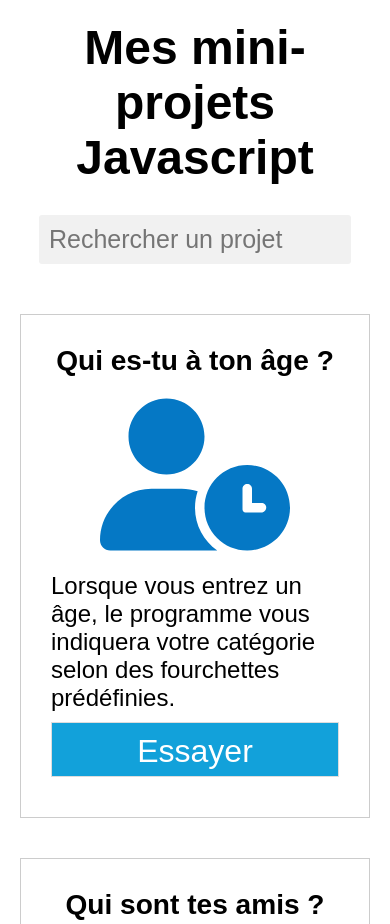
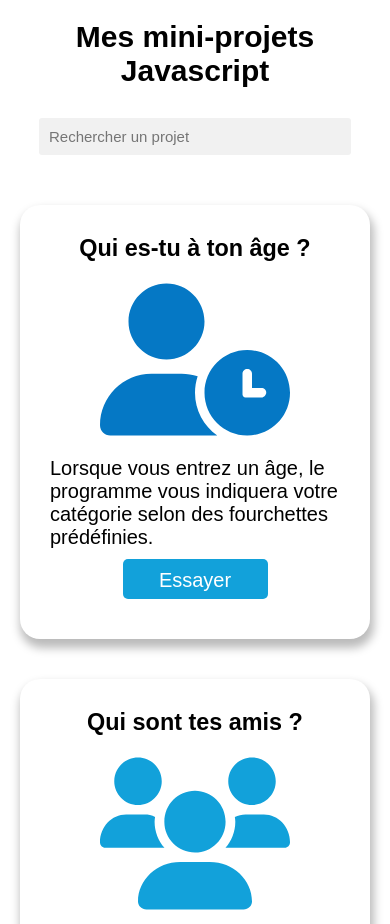
Before and after one commit to Jonathanrazakalalaina/Mini-projets-javascript, a plain HTML site: page index.html in a window 390 px wide. Shown: the top 924 px of the page. Drawn offline with Linux system fonts and the light colour scheme.

Commit message:
improving user interface

```diff
--- a/index.html
+++ b/index.html
@@ -96,6 +96,11 @@
         </div>
     </div>
 
+    <div class="footer">
+        <h4>By Jonathan RAZAKALALAINA</h4>
+        <p>© copyright 2021</p>
+    </div>
+
 
    <script src="app.js"></script>
 </body>
--- a/style.css
+++ b/style.css
@@ -36,36 +36,24 @@ input:focus {
     border-bottom: 2px solid #12a1da;
 }
 
-form button {
-    padding: 5px;
-    height: 40px;
-    margin: 20px 0;
-    border: 1px solid #ddd;
-    font-size: 1.1rem;
-    transition: all 0.3s ease-in 0s;
-}
-
-form button:hover {
-    cursor: pointer;
-    background-color: #ccc;
-}
-
 .projects-block {
     display: flex;
+    flex-direction: row;
     flex-wrap: wrap;
     justify-content: center;
-    flex-direction: row;
-    margin: 20px;
+    align-items: flex-start;
+    padding: 20px;
 }
 
 .project {
-    margin: 10px;
-    padding: 10px;
+    margin: 15px;
+    padding: 20px;
     width: 275px;
     display: flex;
     flex-direction: column;
     align-items: flex-start center;
-    border: 1px solid #cccccc;
+    box-shadow: 2px 7px 10px 2px rgba(0, 0, 0, 0.27);
+    border-radius: 20px;
     background-color: white;
     transition: all 0.1s ease-in 0s;
 }
@@ -73,10 +61,6 @@ form button:hover {
 .ten div {
     display: flex;
     flex-direction: row;
-}
-
-.project:hover {
-    box-shadow: 2px 4px  10px #808080;
 }
 
 h3 {
@@ -90,15 +74,17 @@ img {
     margin: 10px 38px;
 }
 
-p {
-    pointer-events: none;
+.project p {
+    text-align: left;
 }
 
 .try {
   width: 50%;
   height: 40px;
   margin: 10px 0;
-  border: 1px solid #ddd;
+  border: none;
+  outline: none;
+  border-radius: 5px;
   font-size: 1.1rem;
   background-color: #12a1da;
   color: white;
@@ -111,12 +97,29 @@ p {
     color: white;
 }
 
+.footer {
+    width: 100%;
+    text-align: center;
+    padding: 10px 0;
+    border-top: 1.5px solid #333;
+}
+
+@media screen and (max-width: 1210px) {
+    .projects-block {
+        grid-template-rows: repeat(auto, 1fr);
+        grid-template-columns: repeat(auto-fit, minmax(300px, 1fr));
+        gap: 0;
+    }
+    .project {
+        margin: 15px 0;
+    }
+}
 
 
-@media (max-width: 760px) {
+@media (max-width: 683px) {
 
     h1 {
-        font-size: 3rem;
+        font-size: 30px;
     }
 
     .projects-block {
@@ -128,17 +131,16 @@ p {
         width: 100%;
         align-items: center;
         padding: 30px;
-        font-size: 1.5rem;
+        font-size: 20px;
         margin: 20px auto;
         display: flex;
         flex-direction: column;
     }
 
     .try {
-        width: 100%;
+        width: 50%;
         padding: 10px;
-        font-size: 2rem;
-        height: 55px;
+        font-size: 20px;
     }
 
     form {
@@ -149,12 +151,6 @@ p {
     }
 
     form input {
-        font-size: 25px;
-    }
-
-    form button {
-        padding: 10px;
-        font-size: 1.8rem;
-        height: 55px;
+        font-size: 15px;
     }
 }
```
Also changed, not shown: app.js (line endings or trailing spaces).
